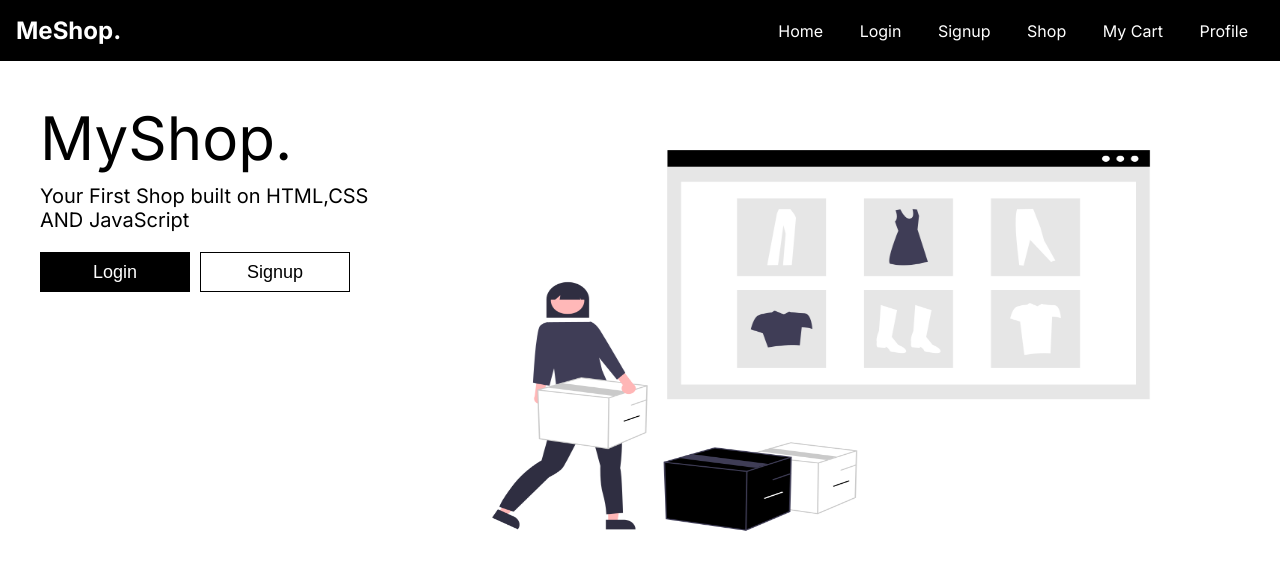
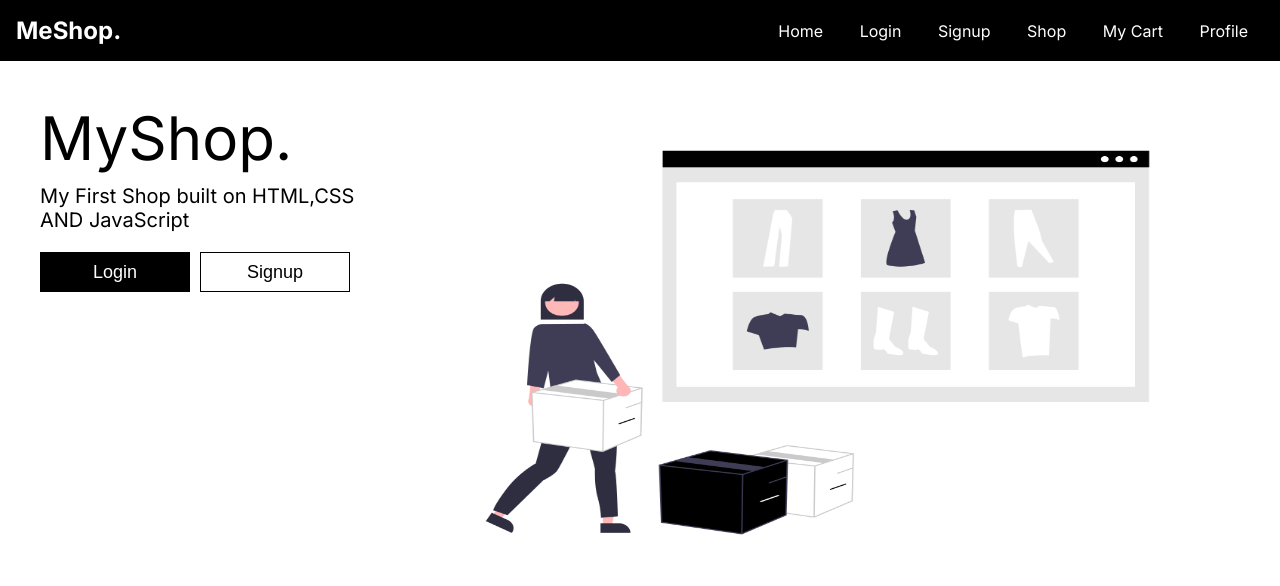
Before and after one commit to amitxharma/shopping, a plain HTML site: page index.html in a window 1280 px wide. Drawn offline with Linux system fonts and the light colour scheme.

Commit message:
Update index.html

```diff
--- a/index.html
+++ b/index.html
@@ -27,7 +27,7 @@
       <div class="container">
         <div>
           <h1 style="font-size: 60px; font-weight: 400;">MyShop.</h1>
-          <p>Your First Shop built on HTML,CSS AND JavaScript</p>
+          <p>My First Shop built on HTML,CSS AND JavaScript</p>
           <div class="buttons-container">
             <button id="login">Login</button>
             <button id="signup" style="background-color: white; color: black; border:1px solid black">Signup</button>
```
